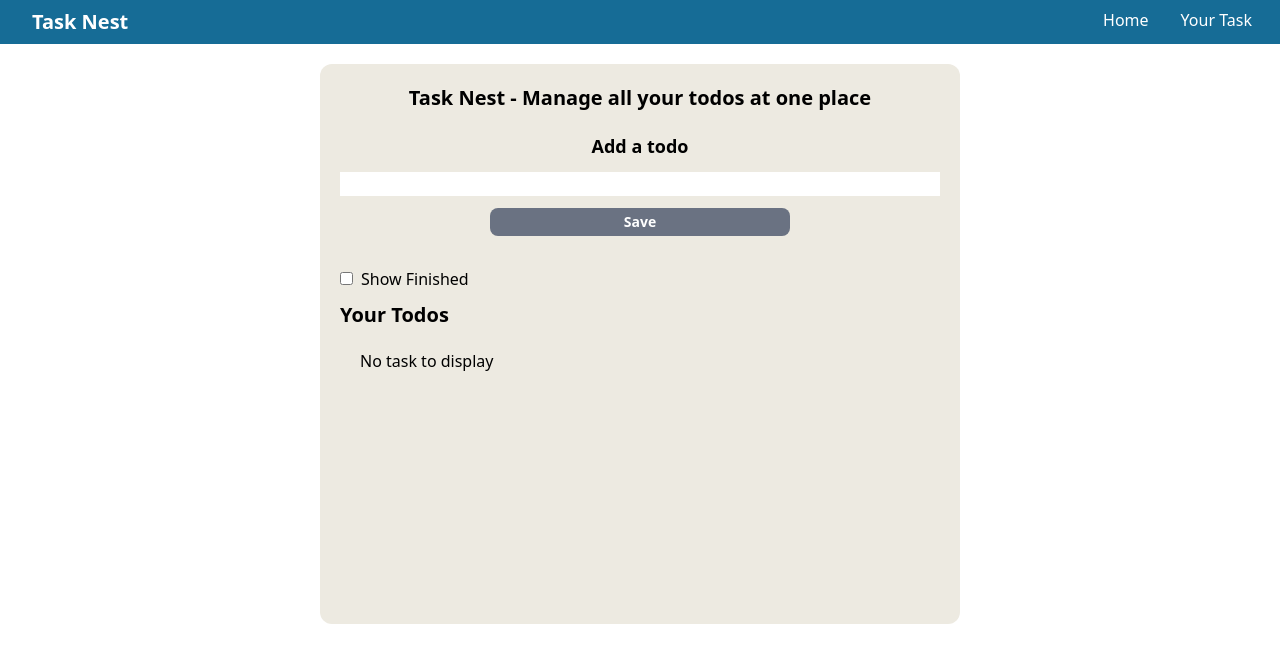
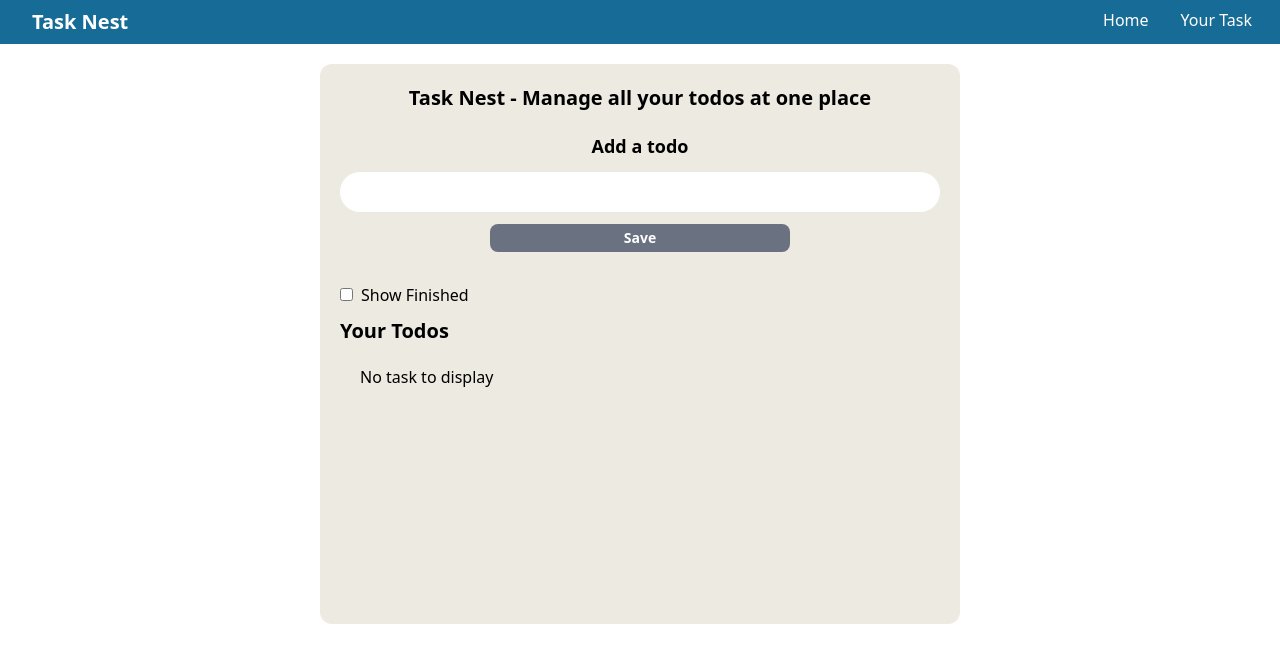
Before and after one commit to s-afrid/Todo-List-React-App, a React (Vite) app: page / in a window 1280 px wide. Shown: the top 662 px of the page. Built offline with nearby package versions, Linux system fonts and the light colour scheme.

Commit message:
added edit and delete icons

```diff
--- a/src/App.jsx
+++ b/src/App.jsx
@@ -1,6 +1,8 @@
 import { useState, useEffect } from 'react'
 import Navbar from './components/Navbar'
 import { v4 as uuidv4 } from 'uuid';
+import { FaEdit } from "react-icons/fa";
+import { AiFillDelete } from "react-icons/ai";
 
 
 
@@ -16,6 +18,8 @@ function App() {
       settodos(todos)
     }
   }, [])
+
+
 
   const saveToLs = (params) => {
     localStorage.setItem("todos",JSON.stringify(todos))
@@ -76,7 +80,7 @@ function App() {
       <h1 className='font-bold text-center text-xl'>Task Nest - Manage all your todos at one place</h1>
         <div className="addTodo my-5 flex flex-col gap-3 items-center">
           <h2 className='text-lg font-bold'>Add a todo</h2>
-          <input onChange={handleChange} value={todo} type="text" className='w-full bg-white'/>
+          <input onChange={handleChange} value={todo} type="text" className='w-full bg-white py-2 px-3 rounded-full'/>
         <button onClick={handleAdd} disabled={todo.length<=3} className='w-1/2 bg-[#cd2028] md:hover:bg-[#eb404e] active:bg-green-700 p-3 py-1 rounded-lg text-white transition-all duration-200 mx-6 text-sm font-bold disabled:bg-gray-500 disabled:hover:bg-gray-600'>Save</button>
         </div>
 
@@ -91,14 +95,14 @@ function App() {
               return (
                (showFinished || !item.isCompleted) && <div key={item.id} className={"todo flex w-1/2 justify-between my-3"}>
                 <div className='flex gap-5 items-center'>
-                <input name={item.id} onChange={handleCheckBox} type="checkbox" checked={todo.isCompleted} id="" />
+                <input name={item.id} onChange={handleCheckBox} type="checkbox" checked={item.isCompleted} id="" />
               <div className={item.isCompleted?"line-through":""}>
                 {item.todo}
                 </div>
               </div>
               <div className="buttons flex h-full">
-                <button onClick={(e)=>{handleEdit(e, item.id)}} className='bg-[#cd2028] md:hover:bg-[#eb404e] active:bg-green-700 p-3 py-1 rounded-lg text-white transition-all duration-200 mx-2 text-sm font-bold'>Edit</button>
-                <button onClick={(e)=>{handleDelete(e,item.id)}} className='bg-[#cd2028] md:hover:bg-[#eb404e] active:bg-green-700 p-3 py-1 rounded-lg text-white transition-all duration-200 mx-2 text-sm font-bold'>Delete</button>
+                <button onClick={(e)=>{handleEdit(e, item.id)}} className='bg-[#cd2028] md:hover:bg-[#eb404e] active:bg-green-700 p-3 py-1 rounded-lg text-white transition-all duration-200 mx-2 text-sm font-bold'><FaEdit /></button>
+                <button onClick={(e)=>{handleDelete(e,item.id)}} className='bg-[#cd2028] md:hover:bg-[#eb404e] active:bg-green-700 p-3 py-1 rounded-lg text-white transition-all duration-200 mx-2 text-sm font-bold'><AiFillDelete /></button>
               </div>
           </div>
               )
```
